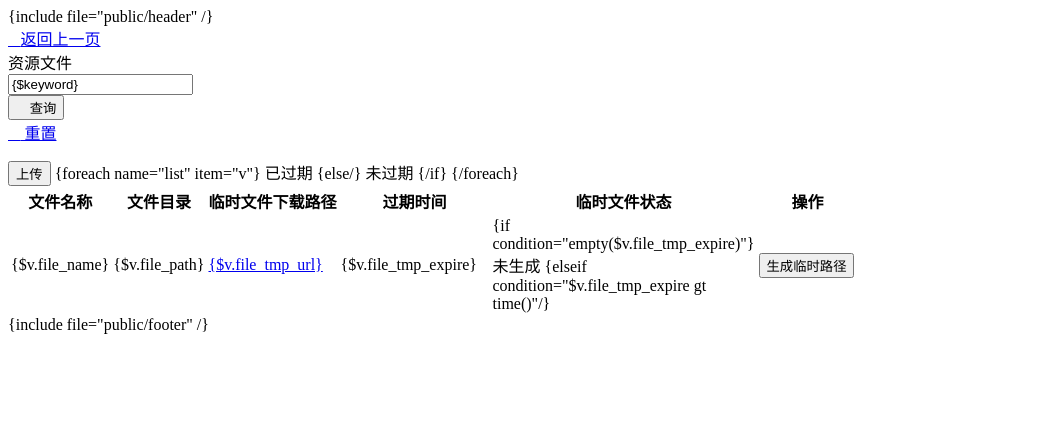
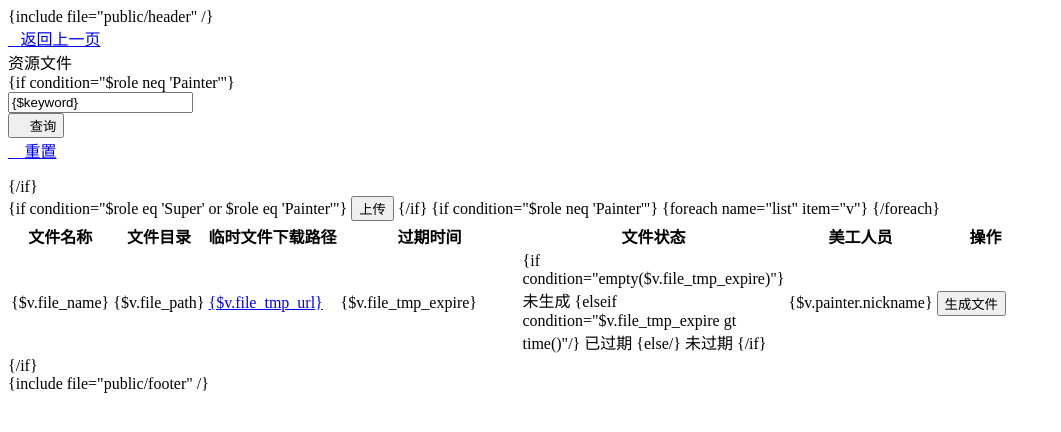
Before and after one commit to hahah7307/nbtlz-product, a PHP site: page /DbName/application/Manage/view/files/index.php in a window 1280 px wide. Shown: the top 432 px of the page, without its empty margins (0-1061 px from the left). Run offline with PHP 8.4, Linux system fonts and the light colour scheme.

Commit message:
产品文件管理1-4（优化权限和显示内容，上传特效）

```diff
--- a/application/Manage/config.php
+++ b/application/Manage/config.php
@@ -30,7 +30,7 @@
     // 后台文件上传配置
     'IMAGE_EXT'         =>  ['jpg', 'gif', 'jpeg', 'png'],          // 图片限制后缀
     'VIDEO_EXT'         =>  ['mp4', 'avi'],                         // 媒体限制后缀
-    'FILES_EXT'         =>  ['zip', 'rar' ,'7z', 'jpg', 'gif', 'jpeg', 'png', 'mp4', 'avi', 'doc', 'docx', 'xls', 'xlsx', 'csv', 'ppt', 'pptx', 'ico', 'pdf', 'JPG'],                                // 文件限制后缀
+    'FILES_EXT'         =>  ['zip', 'rar' ,'7z', 'jpg', 'JPG', 'gif', 'GIF', 'jpeg', 'JPEG', 'png', 'PNG', 'mp4', 'avi', 'doc', 'docx', 'xls', 'xlsx', 'csv', 'ppt', 'pptx', 'ico', 'pdf', 'db', 'pdf' ,'PDF'],                                // 文件限制后缀
     'IMAGE_SAVE_SQL'    =>  true,                                   // 默认把图片保存到库
     'VIDEO_SAVE_SQL'    =>  false,                                  // 默认不把视频保存到库
 
--- a/application/Manage/view/files/index.php
+++ b/application/Manage/view/files/index.php
@@ -6,6 +6,7 @@
     <div class="right">
         <a href="{$back_url}" class="layui-btn layui-btn-danger layui-btn-sm fr"><i class="layui-icon">&#xe603;</i>返回上一页</a>
         <div class="title">资源文件</div>
+        {if condition="$role neq 'Painter'"}
         <form class="layui-form search-form" method="get">
             <div class="layui-inline w200">
                 <input type="text" class="layui-input" name="keyword" value="{$keyword}" placeholder="">
@@ -17,17 +18,21 @@
                 <a class="layui-btn layui-btn-normal" href="{:url('index')}"><i class="layui-icon">&#xe621;</i> 重置</a>
             </div>
         </form>
+        {/if}
 
         <div class="layui-form">
-            <button type="button" class="layui-btn  layui-btn-normal" id="uplaod">上传</button>
-            <button style="display: none" id="excel"></button>
+            {if condition="$role eq 'Super' or $role eq 'Painter'"}
+                <button type="button" class="layui-btn  layui-btn-normal" id="uplaod" lay-submit lay-filter="upload">上传</button>
+            {/if}
+            {if condition="$role neq 'Painter'"}
             <table class="layui-table" lay-size="sm">
                 <colgroup>
                     <col>
                     <col>
                     <col>
-                    <col width="150">
-                    <col width="100" ">
+                    <col width="180">
+                    <col width="100">
+                    <col width="100">
                     <col width="100">
                 </colgroup>
                 <thead>
@@ -36,7 +41,8 @@
                     <th>文件目录</th>
                     <th>临时文件下载路径</th>
                     <th>过期时间</th>
-                    <th>临时文件状态</th>
+                    <th>文件状态</th>
+                    <th>美工人员</th>
                     <th class="tc">操作</th>
                 </tr>
                 </thead>
@@ -50,18 +56,21 @@
                     <td class="tc">
                         {if condition="empty($v.file_tmp_expire)"}
                             <span class="orange">未生成</span>
-                        {elseif condition="$v.file_tmp_expire gt time()"/}</td>
+                        {elseif condition="$v.file_tmp_expire gt time()"/}
                             <span class="red">已过期</span>
                         {else/}
                             <span class="green">未过期</span>
                         {/if}
+                    </td>
+                    <td>{$v.painter.nickname}</td>
                     <td class="tc">
-                        <button class="layui-btn layui-btn-normal layui-btn-sm" data-id="{$v.id}" lay-submit lay-filter="formCoding">生成临时路径</button>
+                        <button class="layui-btn layui-btn-normal layui-btn-sm" data-id="{$v.id}" lay-submit lay-filter="formCoding">生成文件</button>
                     </td>
                 </tr>
                 {/foreach}
                 </tbody>
             </table>
+            {/if}
         </div>
     </div>
 </div>
@@ -101,11 +110,22 @@
             return false;
         });
 
-        // 上传
-        let uploadInst = upload.render({
-            elem: '#uplaod' //绑定元素
-            ,url: '/Manage/Upload/file_upload' //上传接口
-            ,done: function(res){
+        //文件上传
+        layui.use('upload', function () {
+            //执行实例
+            var uploadInst = upload.render({
+                elem: '#uplaod',  //绑定元素
+                accept: 'file',
+                url: '/Manage/Upload/file_upload',  //上传接口
+                before: function () {
+                    //加载层-风格4
+                    layer.msg('上传中，请勿关闭或刷新页面', {
+                        icon: 16,
+                        shade: 0.3,
+                        time: 0
+                    });
+                },
+                done: function(res){
                     //上传完毕回调
                     if (res.code === 1) {
                         layer.alert(res.msg,{icon:1,closeBtn:0,title:false,btnAlign:'c',},function(){
@@ -117,8 +137,8 @@
                             $('button').attr('disabled',false);
                         });
                     }
-            }
-            ,error: function(){
+                },
+                error: function () {
                     //请求异常回调
                     layer.alert('操作异常',{icon:2,closeBtn:0,title:false,btnAlign:'c',},function(){
                         location.reload();
@@ -126,6 +146,7 @@
                 }
             });
         });
+    });
 </script>
 
 {include file="public/footer" /}
```
Also changed, not shown: application/Manage/controller/BaseController.php (+11 -0 lines), application/Manage/controller/FilesController.php (+15 -2 lines), application/Manage/model/AccountModel.php (+23 -0 lines), application/Manage/view/files/seller.php (+0 -11 lines), application/Manage/view/files/sku.php (+12 -2 lines), application/Manage/view/public/left.php (+9 -3 lines). Lines whose indentation alone changed are shown as unchanged.
